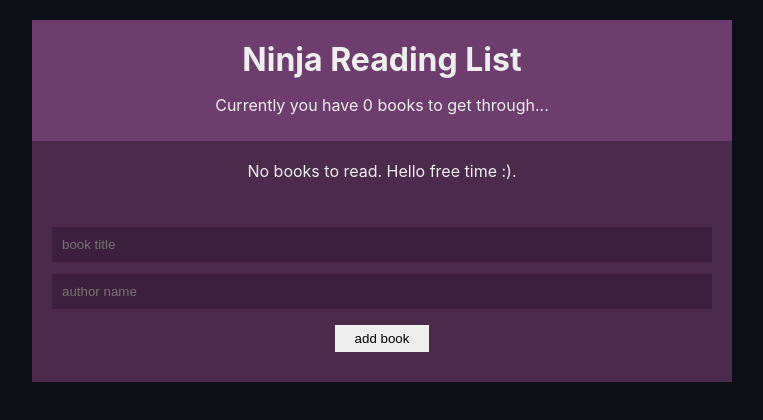
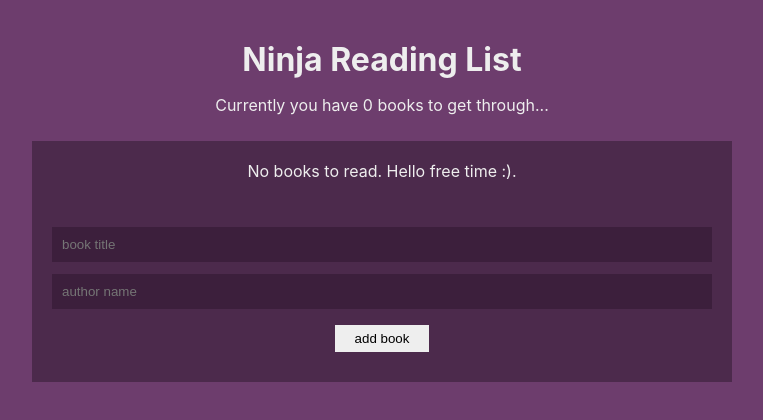
Before and after one commit to aanbari1337/Book-List, a React (Create React App) app: page / in a window 1280 px wide. Shown: the top 420 px of the page, without its empty margins (258-1021 px from the left). Built offline with nearby package versions, Linux system fonts and the light colour scheme.

Commit message:
circle-ci/netlify

```diff
--- a/src/index.css
+++ b/src/index.css
@@ -5,7 +5,7 @@ body {
     sans-serif;
   -webkit-font-smoothing: antialiased;
   -moz-osx-font-smoothing: grayscale;
-  background: #0d1117;
+  background: #6d3d6d;
 }
 .App{
   background: #4c2a4c;
```
